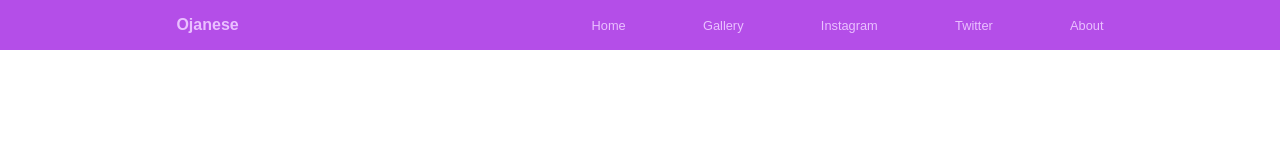
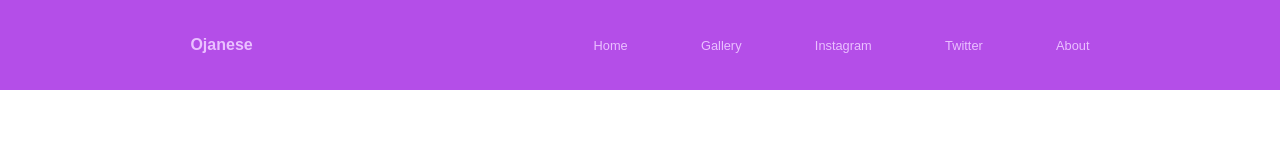
Before and after one commit to creeperizm/felixanjay, a plain HTML site: page index.html in a window 1280 px wide. Drawn offline with Linux system fonts and the light colour scheme.

Commit message:
Update stylesheet.css

```diff
--- a/stylesheet.css
+++ b/stylesheet.css
@@ -14,7 +14,7 @@ nav {
 	display: flex;
 	background-color: rgb(180, 78, 232);
 	justify-content: space-around;
-	/*padding: 20px;*/
+	padding: 20px;
 	color: rgb(234, 192, 255);
 	height: 50px;
 	align-items: center;
```
